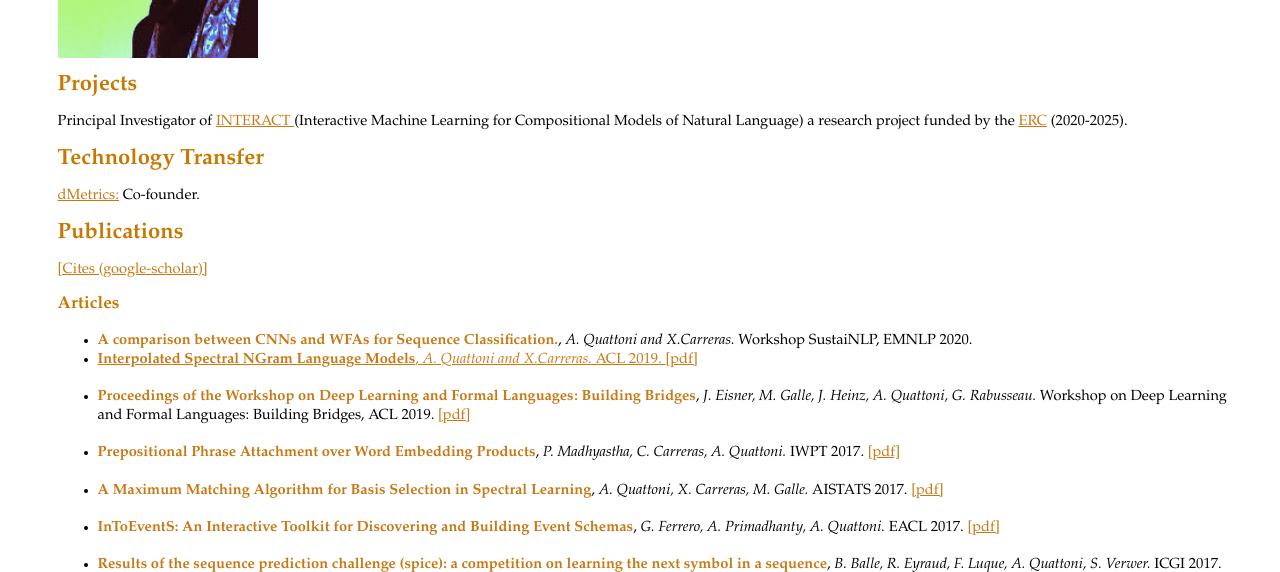
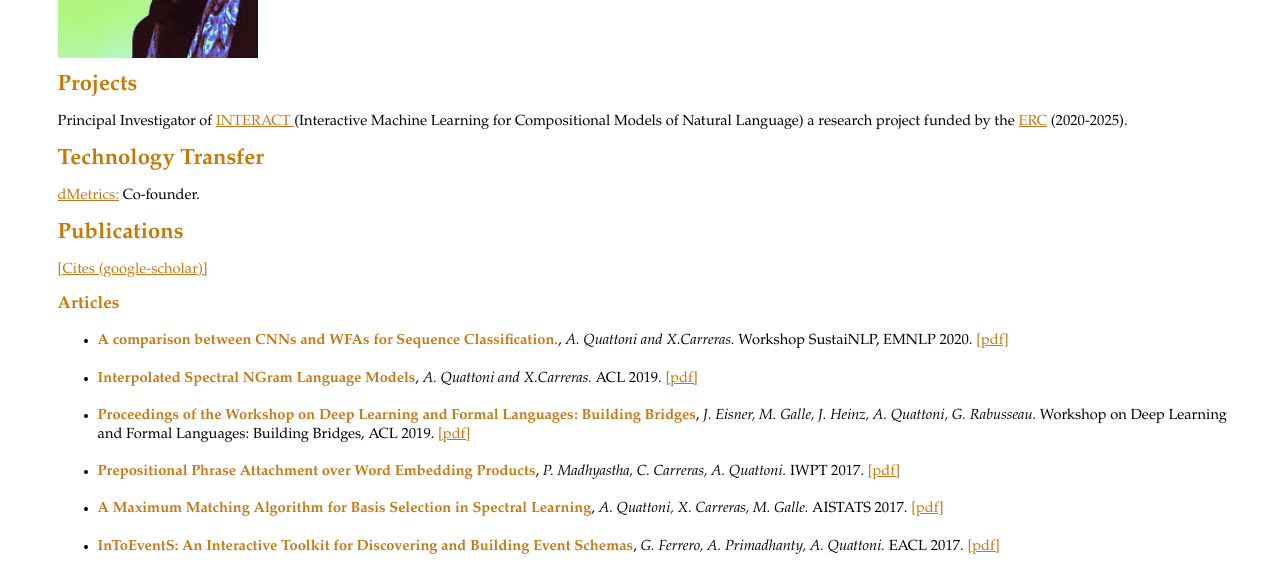
Before and after one commit to ariadnaQuattoni/ariadnaQuattoni.github.io, a plain HTML site: page index.html in a window 1280 px wide. Shown: the part 213-785 px from the top of the page. Drawn offline with Linux system fonts and the light colour scheme.

Commit message:
Update index.html

```diff
--- a/index.html
+++ b/index.html
@@ -78,7 +78,7 @@ a research project funded by the  <a href="https://erc.europa.eu/">ERC</a> (2020
 	<li>
        <b>A comparison between CNNs and WFAs for Sequence Classification.</b>,
        <i>A. Quattoni and X.Carreras.</i> Workshop SustaiNLP, EMNLP 2020.
-       <a href="https://www.aclweb.org/anthology/2020.sustainlp-1.21.pdf>[pdf]</a>
+       <a href="https://www.aclweb.org/anthology/2020.sustainlp-1.21.pdf">[pdf]</a>
        </li><br>
 
 	<li>
```
